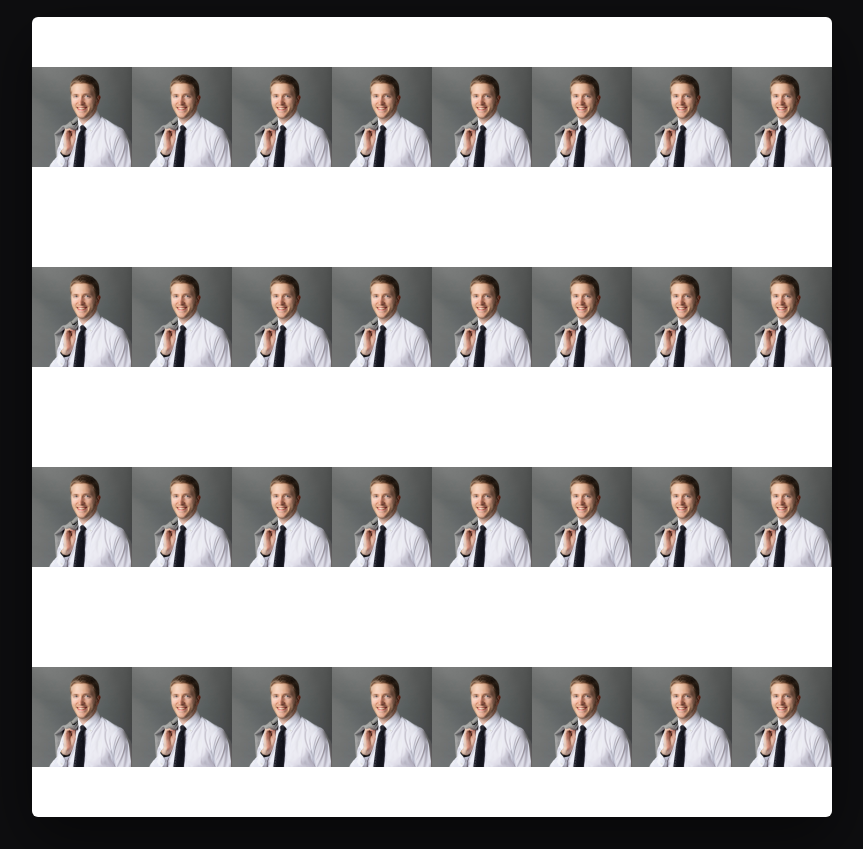
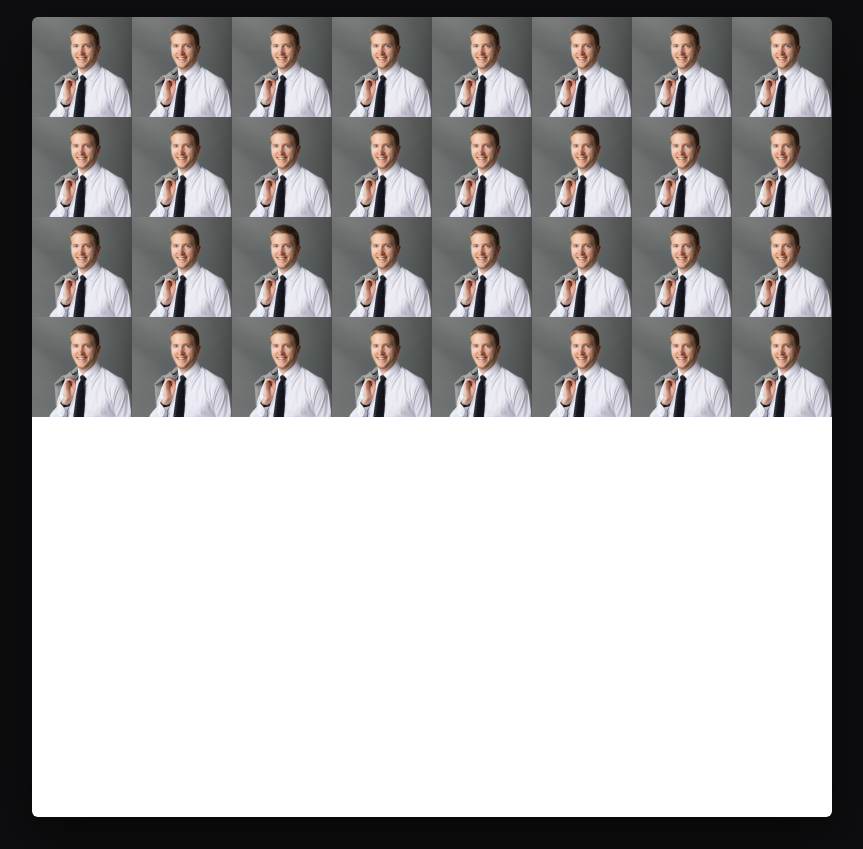
Before and after one commit to StanBoyet/double-leo, a plain HTML site: page index.html in a window 1280 px wide. Shown: the part 97-946 px from the top of the page, without its empty margins (208-1071 px from the left). Drawn offline with Linux system fonts and the light colour scheme.

Commit message:
Pack tiles to top, consolidate whitespace at bottom
Instead of letterboxing each tile with white bands, tiles are packed
flush at the top-left. Each row still preserves Leo's original
aspect ratio; leftover vertical space appears as one white block at
the bottom (only on odd days when cols > rows).

```diff
--- a/index.html
+++ b/index.html
@@ -94,25 +94,13 @@
 
       const cols = Math.pow(2, Math.ceil(n / 2));
       const rows = Math.pow(2, Math.floor(n / 2));
-      const slotW = W / cols;
-      const slotH = H / rows;
 
-      const leoAspect = W / H;
-      const slotAspect = slotW / slotH;
-      let drawW, drawH;
-      if (leoAspect > slotAspect) {
-        drawW = slotW;
-        drawH = slotW / leoAspect;
-      } else {
-        drawH = slotH;
-        drawW = slotH * leoAspect;
-      }
-      const padX = (slotW - drawW) / 2;
-      const padY = (slotH - drawH) / 2;
+      const tileW = W / cols;
+      const tileH = tileW * (H / W);
 
       for (let r = 0; r < rows; r++) {
         for (let c = 0; c < cols; c++) {
-          ctx.drawImage(img, c * slotW + padX, r * slotH + padY, drawW, drawH);
+          ctx.drawImage(img, c * tileW, r * tileH, tileW, tileH);
         }
       }
     }
```
